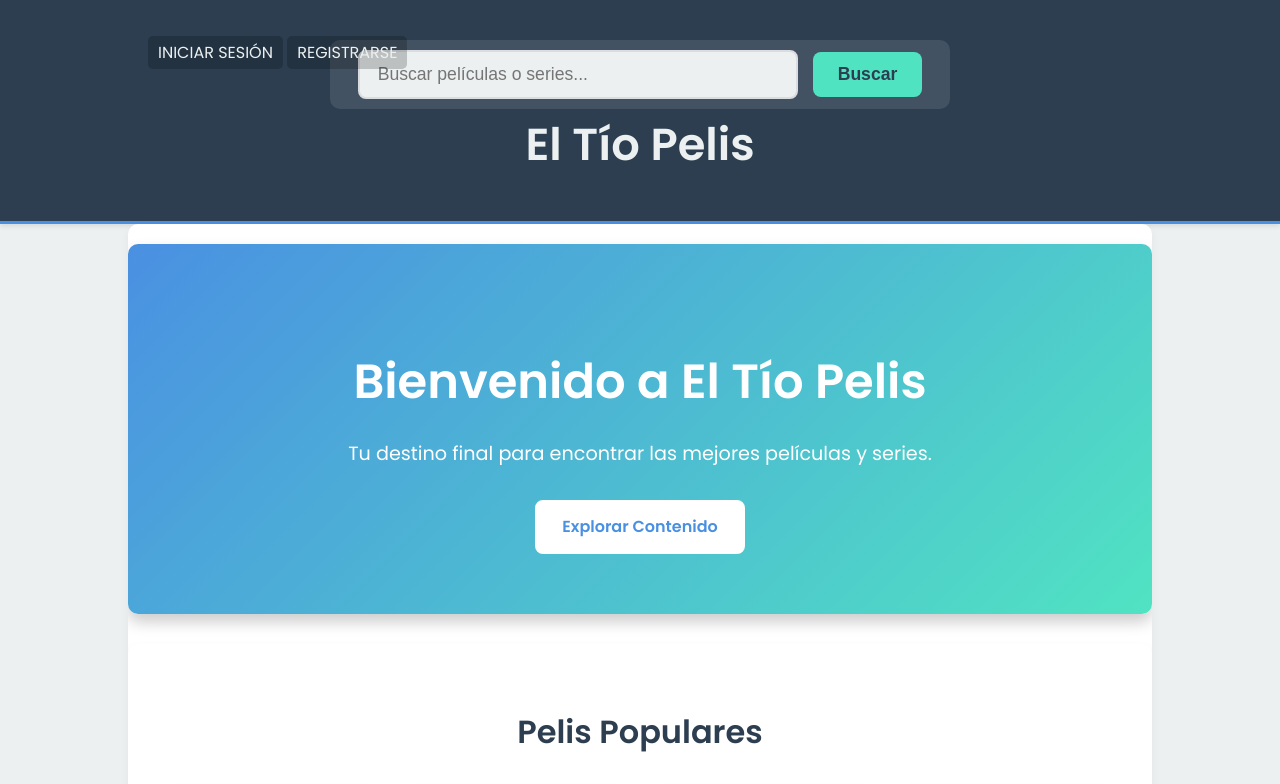
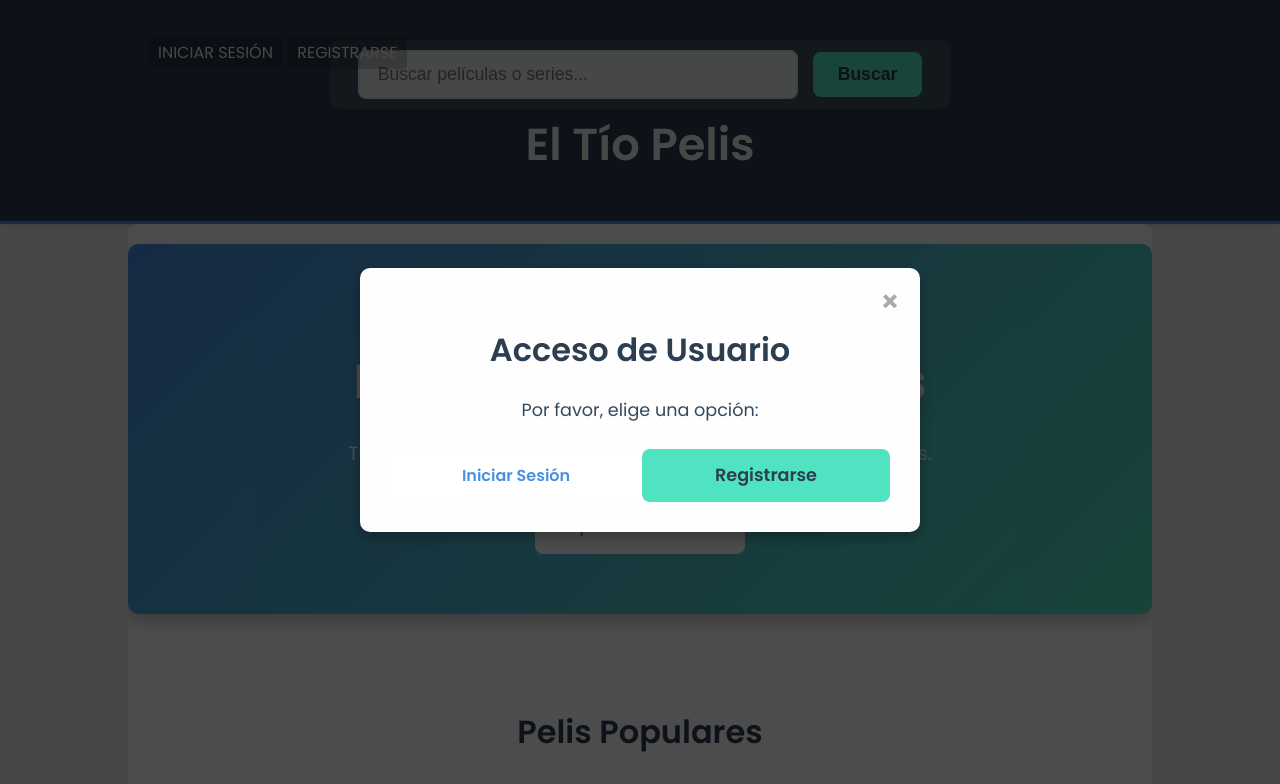
Before and after one commit to Dstruk/prueba1, a plain HTML site: page index.html in a window 1280 px wide. Shown: the top 784 px of the page. Drawn offline with Linux system fonts and the light colour scheme.

Commit message:
Feature: Implement authentication modal for login/register

```diff
--- a/index.html
+++ b/index.html
@@ -16,12 +16,26 @@
             <h1>El Tío Pelis</h1>
             <nav>
                 <ul>
-                    <li><a href="login.html">Iniciar Sesión</a></li>
+                    <li><a href="#" id="openAuthModal">Iniciar Sesión</a></li>
                     <li><a href="register.html">Registrarse</a></li>
                 </ul>
             </nav>
         </div>
     </header>
+
+    <!-- Modal de Autenticación -->
+    <div id="authModal" class="modal">
+        <div class="modal-content">
+            <span class="close-button">&times;</span>
+            <h2>Acceso de Usuario</h2>
+            <p>Por favor, elige una opción:</p>
+            <div class="modal-buttons">
+                <a href="login.html" class="btn btn-primary">Iniciar Sesión</a>
+                <a href="register.html" class="btn btn-secondary">Registrarse</a>
+            </div>
+        </div>
+    </div>
+
     <main class="container">
         <section class="hero">
             <h2>Bienvenido a El Tío Pelis</h2>
--- a/script.js
+++ b/script.js
@@ -75,6 +75,29 @@ document.addEventListener('DOMContentLoaded', () => {
         });
     });
 
+    // Lógica para el modal de autenticación
+    const authModal = document.getElementById('authModal');
+    const openAuthModalBtn = document.getElementById('openAuthModal');
+    const closeButton = document.querySelector('.close-button');
+
+    if (authModal && openAuthModalBtn && closeButton) {
+        openAuthModalBtn.addEventListener('click', (event) => {
+            event.preventDefault(); // Prevenir el salto del enlace
+            authModal.style.display = 'flex'; // Mostrar el modal
+        });
+
+        closeButton.addEventListener('click', () => {
+            authModal.style.display = 'none'; // Ocultar el modal
+        });
+
+        // Cerrar el modal si se hace clic fuera de su contenido
+        window.addEventListener('click', (event) => {
+            if (event.target === authModal) {
+                authModal.style.display = 'none';
+            }
+        });
+    }
+
     // Lógica para el formulario de registro
     const registerForm = document.getElementById('registerForm');
     if (registerForm) {
--- a/style.css
+++ b/style.css
@@ -322,3 +322,71 @@ button[type="submit"]:active {
     color: var(--text-color);
     padding-bottom: 15px;
 }
+
+/* Estilos para el Modal */
+.modal {
+    display: none; /* Oculto por defecto */
+    position: fixed; /* Permanece fijo en la ventana */
+    z-index: 1000; /* Estará encima de otros elementos */
+    left: 0;
+    top: 0;
+    width: 100%;
+    height: 100%;
+    overflow: auto; /* Habilitar scroll si el contenido es muy largo */
+    background-color: rgba(0,0,0,0.7); /* Fondo oscuro semitransparente */
+    display: flex;
+    justify-content: center;
+    align-items: center;
+}
+
+.modal-content {
+    background-color: #fefefe;
+    margin: auto;
+    padding: 30px;
+    border-radius: 10px;
+    width: 80%;
+    max-width: 500px;
+    box-shadow: 0 5px 15px rgba(0,0,0,0.3);
+    position: relative;
+    text-align: center;
+}
+
+.modal-content h2 {
+    color: var(--dark-color);
+    margin-bottom: 20px;
+    font-size: 2em;
+}
+
+.modal-content p {
+    color: var(--text-color);
+    margin-bottom: 25px;
+    font-size: 1.1em;
+}
+
+.close-button {
+    color: #aaa;
+    float: right;
+    font-size: 30px;
+    font-weight: bold;
+    position: absolute;
+    top: 10px;
+    right: 20px;
+}
+
+.close-button:hover,
+.close-button:focus {
+    color: var(--primary-color);
+    text-decoration: none;
+    cursor: pointer;
+}
+
+.modal-buttons {
+    display: flex;
+    justify-content: space-around;
+    margin-top: 20px;
+}
+
+.modal-buttons .btn {
+    flex-basis: 45%; /* Para que los botones ocupen casi la mitad cada uno */
+    text-align: center;
+}
```
